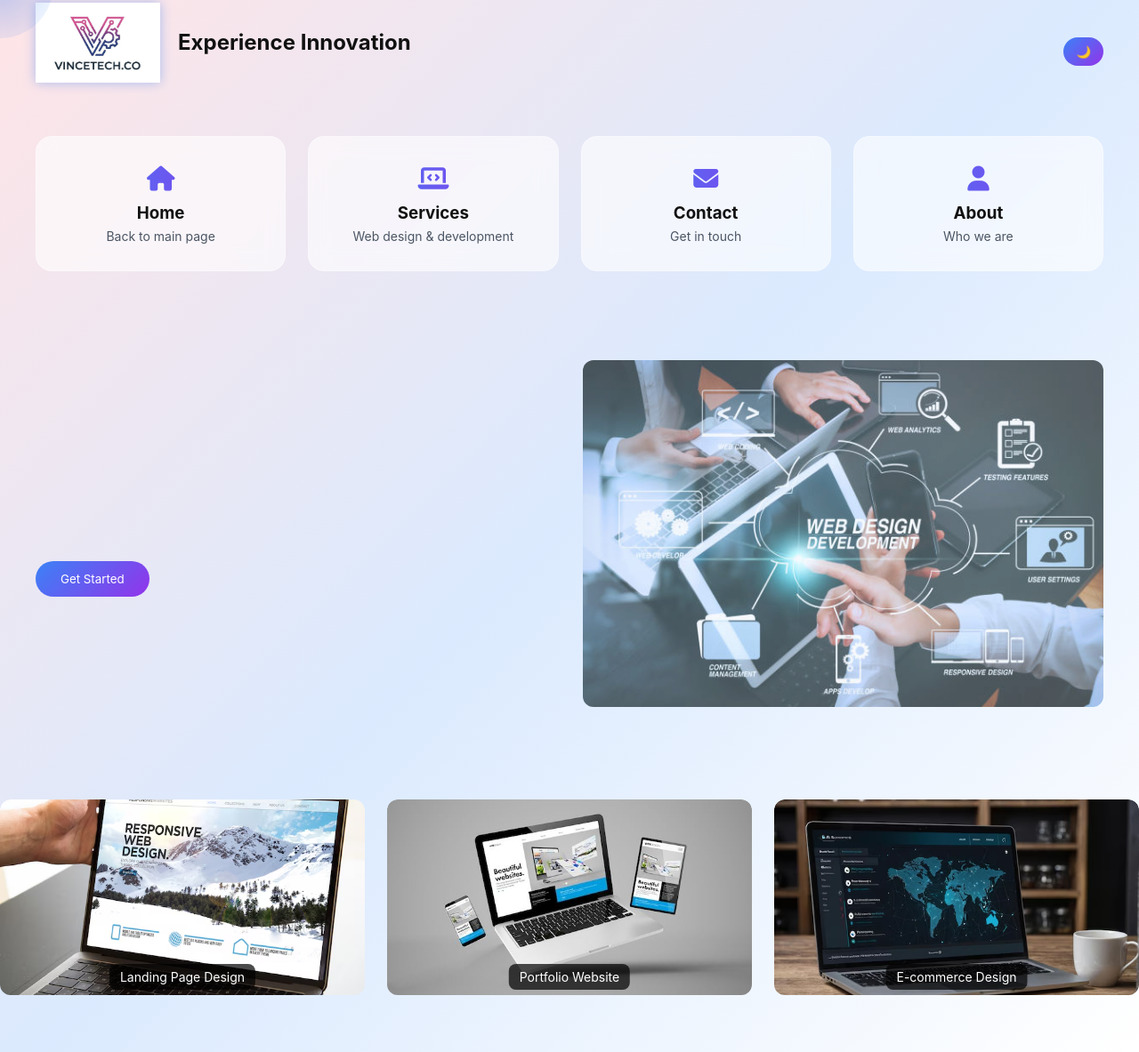
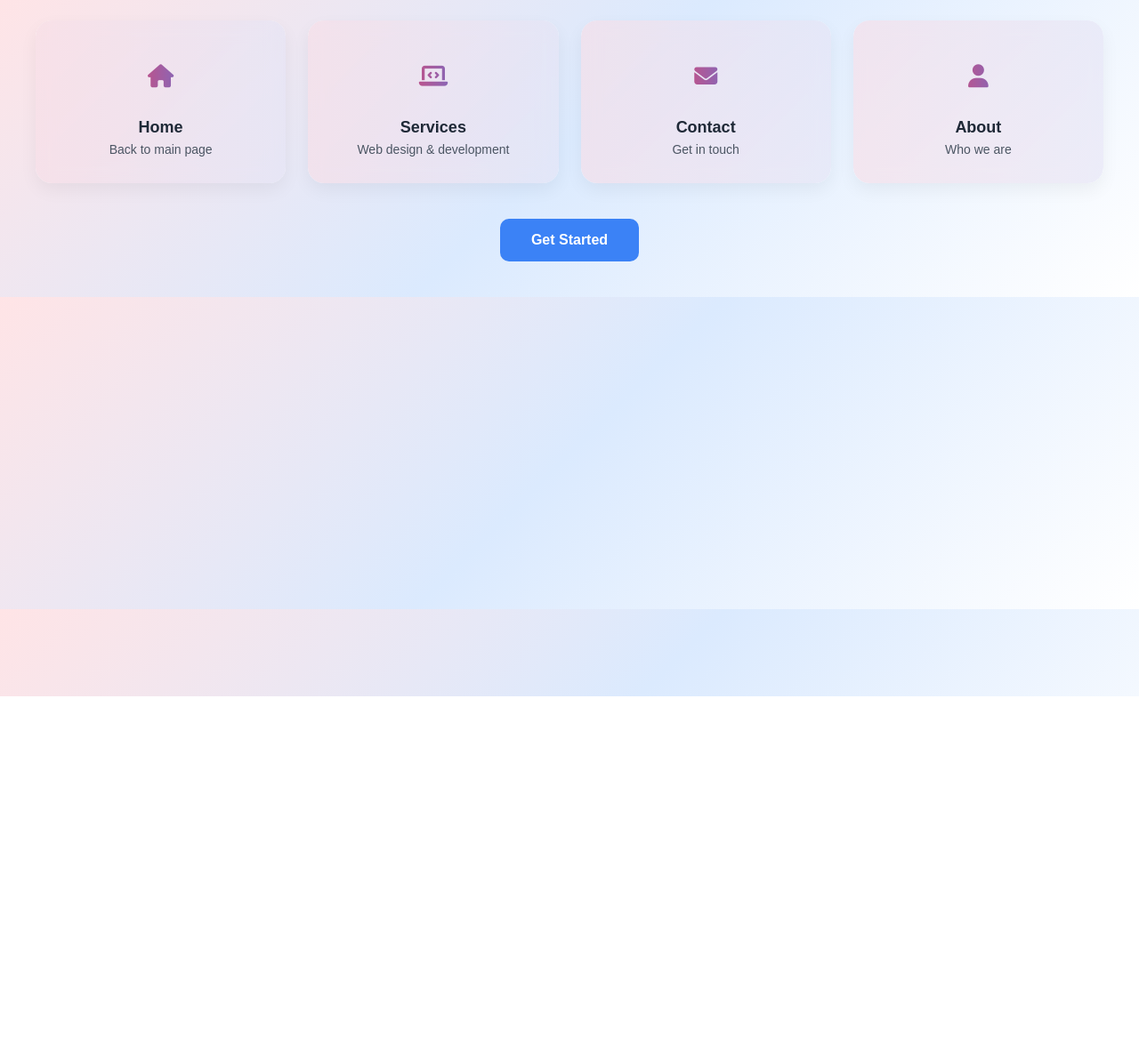
Before and after one commit to Vince87967676767/Vincetech-co, a plain HTML site: page index.html in a window 1280 px wide. Shown: the part 17-1200 px from the top of the page at 89% size. After the commit the page ends 800 px from the top, so only its background shows below. Drawn offline with Linux system fonts and the light colour scheme.

Commit message:
Update index.html

```diff
--- a/index.html
+++ b/index.html
@@ -3,278 +3,131 @@
 <head>
 <meta charset="UTF-8">
 <meta name="viewport" content="width=device-width, initial-scale=1.0">
-<title>Vincetech - Homepage</title>
+<title>VINCETECH.CO - Home</title>
 
 <!-- Font Awesome -->
 <link rel="stylesheet" href="https://cdnjs.cloudflare.com/ajax/libs/font-awesome/6.5.0/css/all.min.css">
 
 <style>
-*{margin:0;padding:0;box-sizing:border-box;font-family:-apple-system,Segoe UI,sans-serif;}
-html{scroll-behavior:smooth;}
-body{
-  background: linear-gradient(135deg,#ffe4e6,#dbeafe,#ffffff);
-  color:#111;
-  overflow-x:hidden;
-  transition: background 0.4s, color 0.4s;
-}
+*{box-sizing:border-box;margin:0;padding:0;font-family:Arial, sans-serif;}
+body{background: linear-gradient(135deg, #ffe4e6, #dbeafe, #ffffff); padding:40px;}
 
-/* DARK MODE */
-.dark{background:#0f172a;color:#e5e7eb;}
-.dark .icon-box{background:rgba(30,41,59,0.6);color:#e5e7eb;}
-.dark .photo:hover{box-shadow:0 20px 40px rgba(0,0,0,0.5);}
-
-/* HEADER */
-header{
-  display:flex;
-  align-items:center;
-  gap:20px;
-  padding:20px 40px;
-}
-#themeToggle{
-  margin-left:auto;
-  border:none;
-  padding:8px 14px;
-  border-radius:20px;
-  cursor:pointer;
-}
-
-/* LOGO */
-.glow-logo{
-  width:140px;
-  animation: glow 3s infinite;
-}
-@keyframes glow{50%{filter:drop-shadow(0 0 15px #3b82f6);}}
-
-/* ICON GRID */
+/* Grid container */
 .icon-wrapper{
   display:grid;
   grid-template-columns:repeat(auto-fit,minmax(220px,1fr));
   gap:25px;
-  padding:40px;
-}
-.icon-box{
-  background:rgba(255,255,255,0.6);
-  backdrop-filter:blur(12px);
-  border-radius:18px;
-  padding:30px;
-  text-align:center;
-  transition:0.4s;
-  border:1px solid rgba(255,255,255,0.3);
-  text-decoration:none;
-  color:inherit;
-}
-.icon-box:hover{
-  transform:translateY(-12px) scale(1.03);
-  box-shadow:0 25px 50px rgba(59,130,246,0.2);
-}
-.icon{font-size:28px;margin-bottom:10px;background:linear-gradient(90deg,#3b82f6,#9333ea);-webkit-background-clip:text;-webkit-text-fill-color:transparent;}
-.icon-box h3{margin-bottom:6px;}
-.icon-box p{font-size:14px;color:#4b5563;}
-
-/* HERO */
-#heroSlider{
-  display:flex;
-  flex-wrap:wrap;
-  padding:60px 40px;
-  align-items:center;
-  gap:30px;
-}
-#heroSlider img{
-  width:100%;
-  border-radius:12px;
-  transition:0.5s;
-}
-#sliderTitle{
-  font-size:3rem;
-  background:linear-gradient(90deg,#3b82f6,#9333ea);
-  -webkit-background-clip:text;
-  -webkit-text-fill-color:transparent;
-}
-button{
-  margin-top:20px;
-  padding:12px 28px;
-  border:none;
-  border-radius:25px;
-  background:linear-gradient(135deg,#3b82f6,#9333ea);
-  color:#fff;
-  cursor:pointer;
-  transition:0.3s;
-}
-button:hover{transform:translateY(-3px);box-shadow:0 10px 20px rgba(0,0,0,0.2);}
-button:active{transform:scale(0.95);}
-
-/* SCROLL ANIMATION */
-.fade{opacity:0;transform:translateY(40px);transition:0.8s;}
-.fade.show{opacity:1;transform:translateY(0);}
-
-/* CURSOR GLOW */
-#cursor{
-  position:fixed;width:120px;height:120px;
-  background:radial-gradient(circle,#3b82f655,transparent);
-  border-radius:50%;pointer-events:none;
-  transform:translate(-50%,-50%);z-index:9999;
 }
 
-/* IMAGE GALLERY */
-.image-gallery {
-  display: grid;
-  grid-template-columns: repeat(auto-fit, minmax(250px, 1fr));
-  gap: 25px;
-  margin-top: 40px;
-  padding-bottom: 40px;
+/* Glass-style card */
+.icon-box{
+  position: relative;
+  background: rgba(255,255,255,0.6);
+  backdrop-filter: blur(10px);
+  border-radius:18px;
+  text-align:center;
+  text-decoration:none;
+  color:#1f2937;
+  padding:30px 20px;
+  transition: all 0.4s ease;
+  box-shadow: 0 8px 20px rgba(0,0,0,0.05);
+  overflow: hidden;
 }
-.gallery-photo {
+
+.icon-box::before{
+  content:'';
+  position:absolute;
+  top:0; left:0; right:0; bottom:0;
+  background: linear-gradient(270deg, #f472b6, #9333ea, #3b82f6, #f43f5e);
+  background-size: 600% 600%;
+  opacity:0.12;
+  border-radius:18px;
+  z-index:0;
+  animation: gradientShift 6s ease infinite;
+}
+
+@keyframes gradientShift {
+  0%{background-position:0% 50%;}
+  50%{background-position:100% 50%;}
+  100%{background-position:0% 50%;}
+}
+
+.icon{
   position: relative;
-  overflow: hidden;
-  border-radius: 12px;
-  cursor: pointer;
-  margin-bottom: 20px;
-  opacity: 0;
-  transform: translateY(40px);
-  transition: opacity 0.6s ease, transform 0.6s ease;
+  z-index:1;
+  width:65px;
+  height:65px;
+  margin:0 auto 15px;
+  border-radius:50%;
+  display:flex;
+  align-items:center;
+  justify-content:center;
+  color:#fff;
+  font-size:26px;
+  transition: transform 0.4s ease, filter 0.4s ease;
+  background: linear-gradient(270deg, #f472b6, #9333ea, #3b82f6, #f43f5e);
+  background-size: 600% 600%;
+  animation: iconGlow 6s ease infinite, iconPulse 2.5s ease-in-out infinite;
+  -webkit-background-clip: text;
+  -webkit-text-fill-color: transparent;
+  filter: brightness(1);
 }
-.gallery-photo.show {
-  opacity: 1;
-  transform: translateY(0);
+
+@keyframes iconGlow {
+  0%{background-position:0% 50%;}
+  50%{background-position:100% 50%;}
+  100%{background-position:0% 50%;}
 }
-.gallery-photo img {
-  width: 100%;
-  height: 220px;
-  object-fit: cover;
-  border-radius: 12px;
-  transition: transform 0.3s ease, box-shadow 0.3s ease;
+
+@keyframes iconPulse {
+  0%, 100%{filter: brightness(1);}
+  50%{filter: brightness(1.25);}
 }
-.gallery-photo:hover img {
-  transform: scale(1.05);
-  box-shadow: 0 0 25px #3b82f6, 0 0 50px #3b82f655;
-}
-.gallery-photo .caption {
-  position: absolute;
-  bottom: 10px;
-  left: 50%;
-  transform: translateX(-50%);
-  background: rgba(0,0,0,0.7);
-  color: #fff;
-  padding: 6px 12px;
-  border-radius: 8px;
-  font-size: 14px;
-  text-align: center;
-  z-index: 2;
-}
+
+.icon-box h3{position: relative; z-index:1; margin-bottom:6px; font-size:18px;}
+.icon-box p{position: relative; z-index:1; font-size:14px; color:#4b5563;}
+
+.icon-box:hover{transform: translateY(-8px); box-shadow: 0 18px 35px rgba(0,0,0,0.08); background: rgba(255,255,255,0.8);}
+.icon-box:hover .icon{transform: scale(1.25) rotate(8deg); filter: brightness(1.5);}
 </style>
 </head>
+
 <body>
 
-<div id="cursor"></div>
-
-<header>
-  <img src="NVLME0005.JPG" class="glow-logo" alt="Logo">
-  <h2>Experience Innovation</h2>
-  <button id="themeToggle">🌙</button>
-</header>
-
-<!-- ICON GRID -->
-<div class="icon-wrapper fade">
+<!-- Navigation Icon Boxes -->
+<div class="icon-wrapper">
   <a href="index.html" class="icon-box">
     <div class="icon"><i class="fa-solid fa-house"></i></div>
     <h3>Home</h3>
     <p>Back to main page</p>
   </a>
+
   <a href="services.html" class="icon-box">
     <div class="icon"><i class="fa-solid fa-laptop-code"></i></div>
     <h3>Services</h3>
     <p>Web design & development</p>
   </a>
-  <a href="Contact.html" class="icon-box">
+
+  <a href="contact.html" class="icon-box">
     <div class="icon"><i class="fa-solid fa-envelope"></i></div>
     <h3>Contact</h3>
     <p>Get in touch</p>
   </a>
-  <a href="About.html" class="icon-box">
+
+  <a href="about.html" class="icon-box">
     <div class="icon"><i class="fa-solid fa-user"></i></div>
     <h3>About</h3>
     <p>Who we are</p>
   </a>
 </div>
 
-<!-- HERO -->
-<section id="heroSlider" class="fade">
-  <div style="flex:1;min-width:300px;">
-    <h1 id="sliderTitle">Welcome to Our Website</h1>
-    <p id="sliderText">Explore our amazing content and services.</p>
-    <button onclick="window.location='Contact Us.html'">Get Started</button>
-  </div>
-  <div style="flex:1;min-width:300px;">
-    <img id="heroImage" src="web1.jpg" alt="Homepage Image">
-  </div>
-</section>
-
-<!-- IMAGE GALLERY -->
-<div id="neonGallery" class="image-gallery">
-  <div class="gallery-photo">
-    <img src="design.jpg" alt="Landing Page Design">
-    <div class="caption">Landing Page Design</div>
-  </div>
-  <div class="gallery-photo">
-    <img src="beau.jpg" alt="Portfolio Website">
-    <div class="caption">Portfolio Website</div>
-  </div>
-  <div class="gallery-photo">
-    <img src="world.jpg" alt="E-commerce Design">
-    <div class="caption">E-commerce Design</div>
-  </div>
+<!-- Hero / Get Started Button -->
+<div style="text-align:center; margin-top:40px;">
+  <a href="contact.html" class="cta-btn"
+     style="display:inline-block; padding:15px 35px; background:#3b82f6; color:white; border-radius:10px; text-decoration:none; font-weight:bold; transition:all 0.3s ease;">
+    Get Started
+  </a>
 </div>
-
-<script>
-// Animate each gallery image
-window.addEventListener('load', () => {
-  const photos = document.querySelectorAll('#neonGallery .gallery-photo');
-  photos.forEach((photo, index) => {
-    setTimeout(() => photo.classList.add('show'), index * 200);
-  });
-});
-
-// DARK MODE
-const toggle=document.getElementById("themeToggle");
-if(localStorage.theme==="dark"){document.body.classList.add("dark");}
-toggle.onclick=()=>{document.body.classList.toggle("dark");localStorage.theme=document.body.classList.contains("dark")?"dark":"light";};
-
-// CURSOR
-const cursor=document.getElementById("cursor");
-document.addEventListener("mousemove",e=>{cursor.style.left=e.clientX+"px";cursor.style.top=e.clientY+"px";});
-
-// SCROLL ANIMATION
-const obs=new IntersectionObserver(entries=>{entries.forEach(e=>{if(e.isIntersecting)e.target.classList.add("show");});});
-document.querySelectorAll(".fade").forEach(el=>obs.observe(el));
-
-// HERO SLIDER AUTOMATIC
-const slides = [
-  { image: "web1.jpg", title: "Welcome to Our Website", text: "Explore our amazing content and services." },
-  { image: "sotfw.jpg", title: "Discover Our Features", text: "We provide modern solutions tailored for your business." },
-  { image: "white.jpg", title: "Join Us Today", text: "Connect with our team and enjoy a smooth, professional experience." }
-];
-let current=0;
-const sliderImage=document.getElementById("heroImage");
-const sliderTitle=document.getElementById("sliderTitle");
-const sliderText=document.getElementById("sliderText");
-
-function showSlide(index){
-  current=index;
-  sliderImage.style.opacity=0;
-  sliderTitle.style.opacity=0;
-  sliderText.style.opacity=0;
-  setTimeout(()=>{
-    sliderImage.src=slides[current].image;
-    sliderTitle.textContent=slides[current].title;
-    sliderText.textContent=slides[current].text;
-    sliderImage.style.opacity=1;
-    sliderTitle.style.opacity=1;
-    sliderText.style.opacity=1;
-  },400);
-}
-function nextSlide(){showSlide((current+1)%slides.length);}
-setInterval(nextSlide,5000);
-</script>
 
 </body>
 </html>
```
